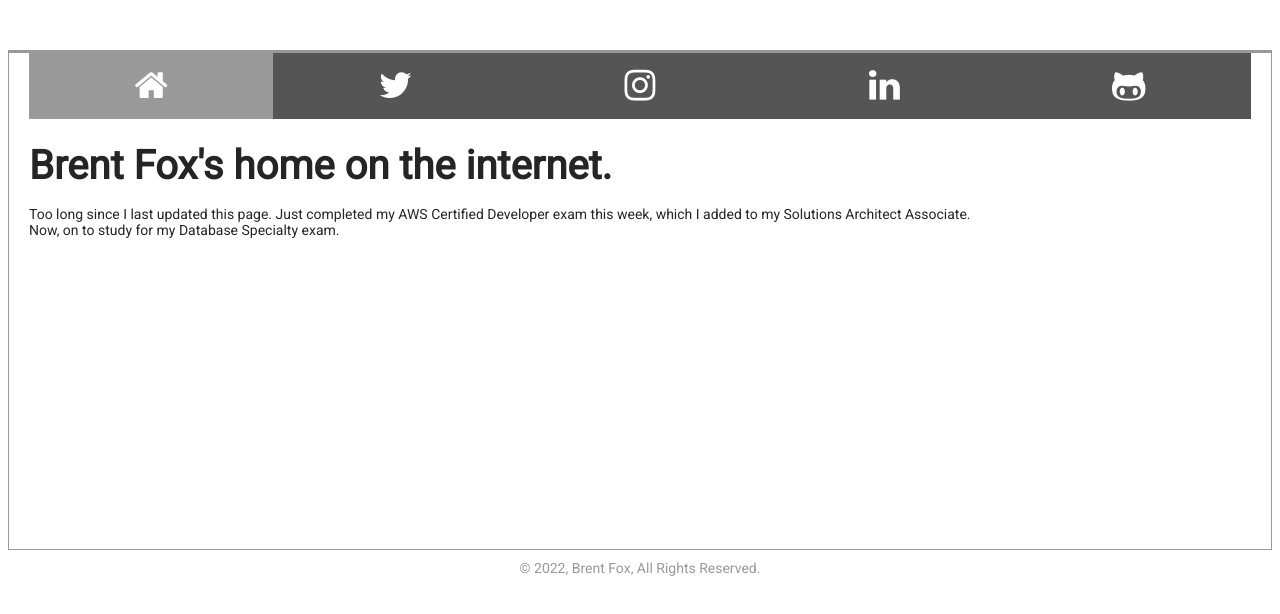
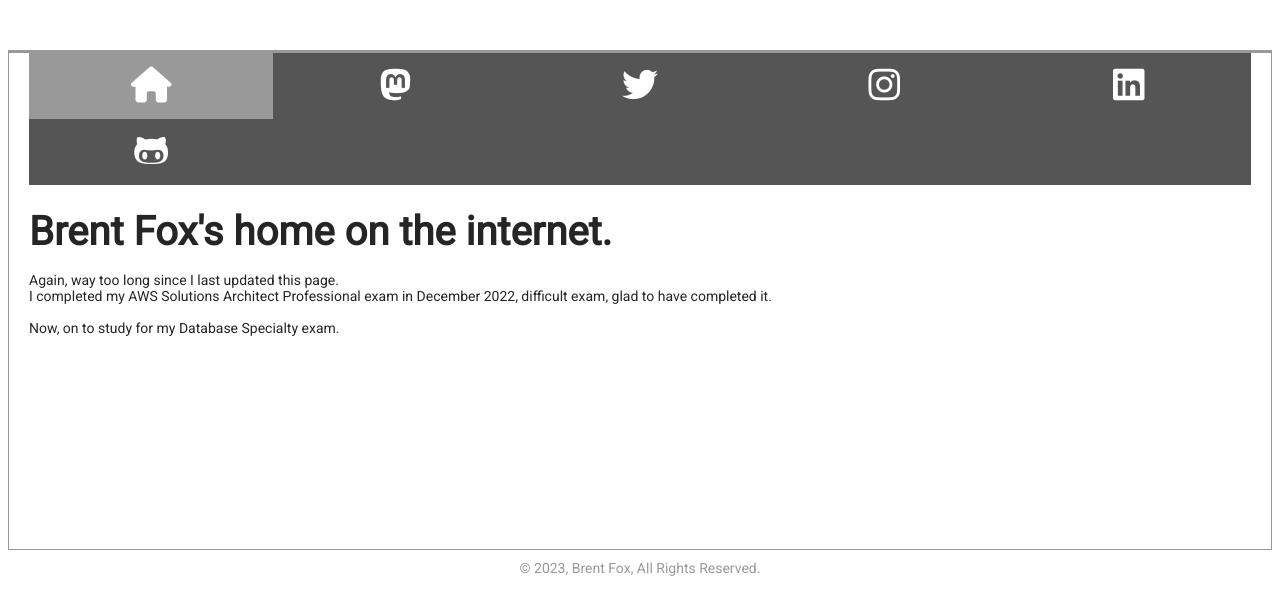
Before and after one commit to brentgfox/brentgfox.github.io, a plain HTML site: page index.html in a window 1280 px wide. Drawn offline with Linux system fonts and the light colour scheme.

Commit message:
Updated for 2023

```diff
--- a/index.html
+++ b/index.html
@@ -13,7 +13,7 @@
     <link rel="preconnect" href="https://fonts.gstatic.com">
     <link href="https://fonts.googleapis.com/css2?family=Roboto&display=swap" rel="stylesheet">
     <link href="./css/main.css" rel="stylesheet" type="text/css">
-    <link href="https://cdnjs.cloudflare.com/ajax/libs/font-awesome/4.3.0/css/font-awesome.css" rel="stylesheet"  type='text/css'>
+    <link href="https://cdnjs.cloudflare.com/ajax/libs/font-awesome/6.2.1/css/all.min.css" rel="stylesheet"  type='text/css'>
     <meta charset="utf-8">
 </head>
 <body>
@@ -21,22 +21,24 @@
     <div class="section main">
     <div class="icon-bar">
         <a class="active" href="brentgfox.github.io"><i class="fa fa-home"></i></a>
-        <a href="https://www.twitter.com/brentgfox/"><i class="fa fa-twitter"></i></a>
-        <a href="https://www.instagram.com/brentgfox/"><i class="fa fa-instagram"></i></a>
-        <a href="https://www.linkedin.com/in/brentgfox/"><i class="fa fa-linkedin"></i></a>
-        <a href="https://github.com/brentgfox?tab=repositories"><i class="fa fa-github-alt"></i></a>
+        <a href="https://awscommunity.social/@brentgfox"><i class="fa-brands fa-mastodon"></i></a>
+        <a href="https://www.twitter.com/brentgfox/"><i class="fa-brands fa-twitter"></i></a>
+        <a href="https://www.instagram.com/brentgfox/"><i class="fa-brands fa-instagram"></i></a>
+        <a href="https://www.linkedin.com/in/brentgfox/"><i class="fa-brands fa-linkedin"></i></a>
+        <a href="https://github.com/brentgfox?tab=repositories"><i class="fa-brands fa-github-alt"></i></a>
+
     </div>
         <h1 class="title">Brent Fox's home on the internet.</h1>
         <div class="posting">
-            Too long since I last updated this page. Just completed my AWS Certified Developer exam this week, which
-            I added to my Solutions Architect Associate.
+            Again, way too long since I last updated this page. <br/>
+            I completed my AWS Solutions Architect Professional exam in December 2022, difficult exam, glad to have completed it. <br/>
             <br/>
             Now, on to study for my Database Specialty exam.
         </div>
     </div>
     </div>
     <div class="center footer">
-        &copy; 2022, Brent Fox, All Rights Reserved.
+        &copy; 2023, Brent Fox, All Rights Reserved.
     </div>
 </body>
 
```
